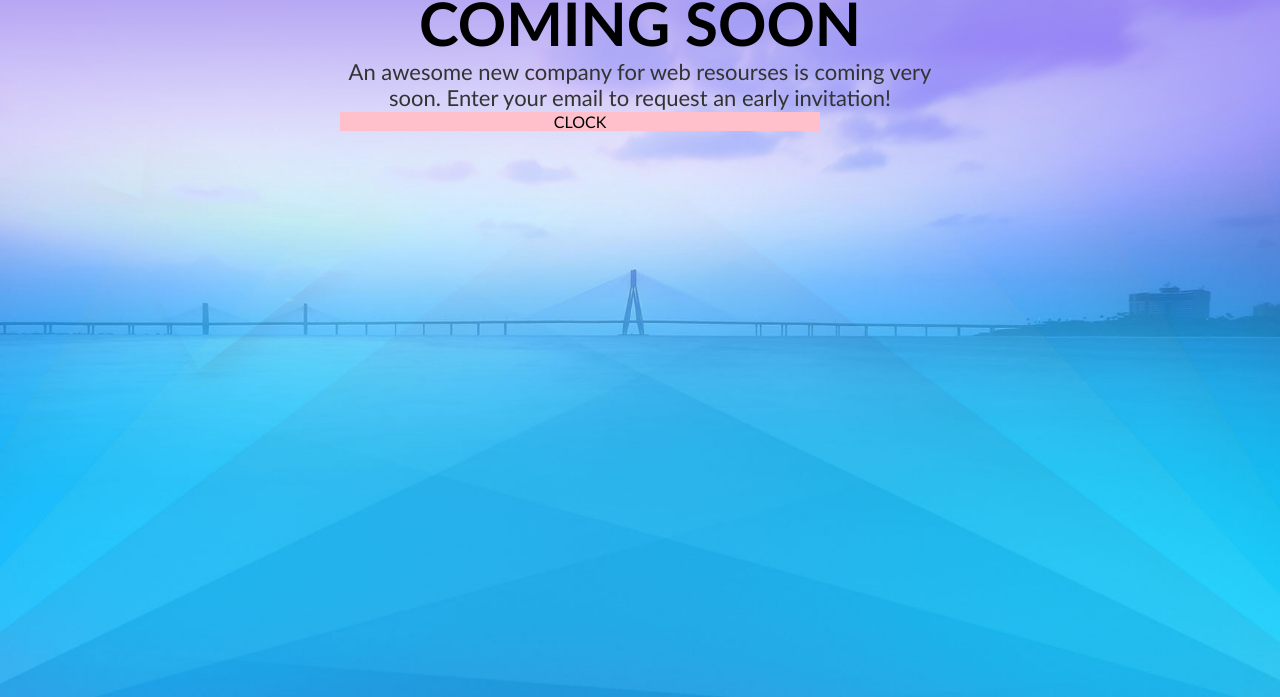
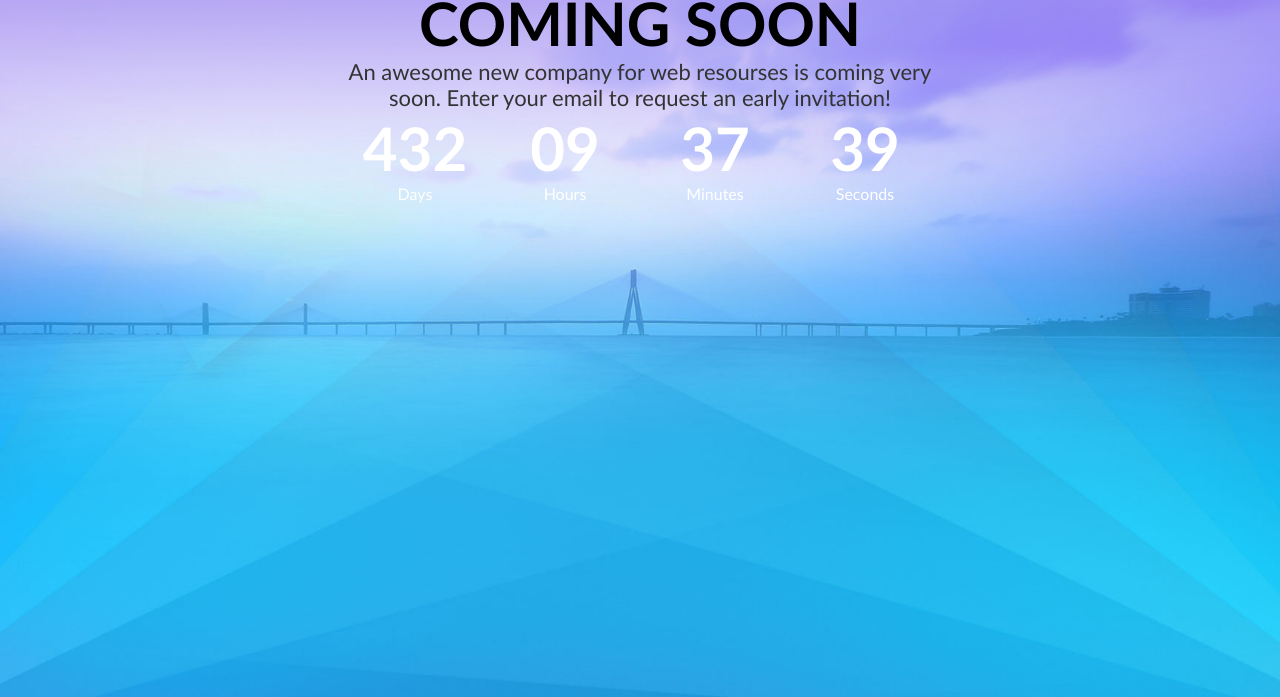
Before and after one commit to EBliujus/4-coming-soon, a website: page index.html in a window 1280 px wide. Shown: the part 103-800 px from the top of the page. Drawn offline with Linux system fonts and the light colour scheme.

Commit message:
clock clock #4

```diff
--- /dev/null
+++ b/css/components/clock.css
@@ -0,0 +1,23 @@
+.clock {
+    display: flex;
+    flex-wrap: wrap;
+    gap: 30px 0;
+    text-align: center;
+    color: #fff;
+}
+.clock > .time {
+    width: 25%;
+}
+.clock > .time > .value {
+    font-size: 60px;
+    font-weight: bold;
+}
+.clock > .time > .lable {
+    font-size: 14px;
+    text-transform: uppercase;
+}
+@media (max-width: 560px) {
+    .clock > .time {
+        width: 50%;
+    }
+}
--- a/css/pages/home.css
+++ b/css/pages/home.css
@@ -13,7 +13,6 @@
     align-items: center;
     gap: 30px;
     text-align: center;
-
 }
 
 .logo {
@@ -27,14 +26,8 @@
     font-size: 60px;
     text-transform: uppercase;
     letter-spacing: -10;
-
 }
 
 .main-description {
     font-size: 22px;
-
 }
-.clock {
-    background-color: pink;
-    width: 80%;
-}
--- a/index.html
+++ b/index.html
@@ -18,6 +18,7 @@
     <link rel="stylesheet" href="./css/base/layout.css">
     <!--3rd-party-->
     <!--components-->
+    <link rel="stylesheet" href="./css/components/clock.css">
     <!--pages-->
     <link rel="stylesheet" href="./css/pages/home.css">
 </head>
@@ -29,7 +30,22 @@
             <h1 class="main-title" >Coming soon</h1>
             <p class="main-description" >An awesome new company for web resourses is coming very soon. Enter your email to request an early invitation!</p>
             <div class="clock" >
-                CLOCK
+                <div class="time">
+                    <div class="value">432</div>
+                    <div class="label">Days</div>
+                </div>
+                <div class="time">
+                    <div class="value">09</div>
+                    <div class="label">Hours</div>
+                </div>
+                <div class="time">
+                    <div class="value">37</div>
+                    <div class="label">Minutes</div>
+                </div>
+                <div class="time">
+                    <div class="value">39</div>
+                    <div class="label">Seconds</div>
+                </div>
             </div>
         </div>
     </section>
```
